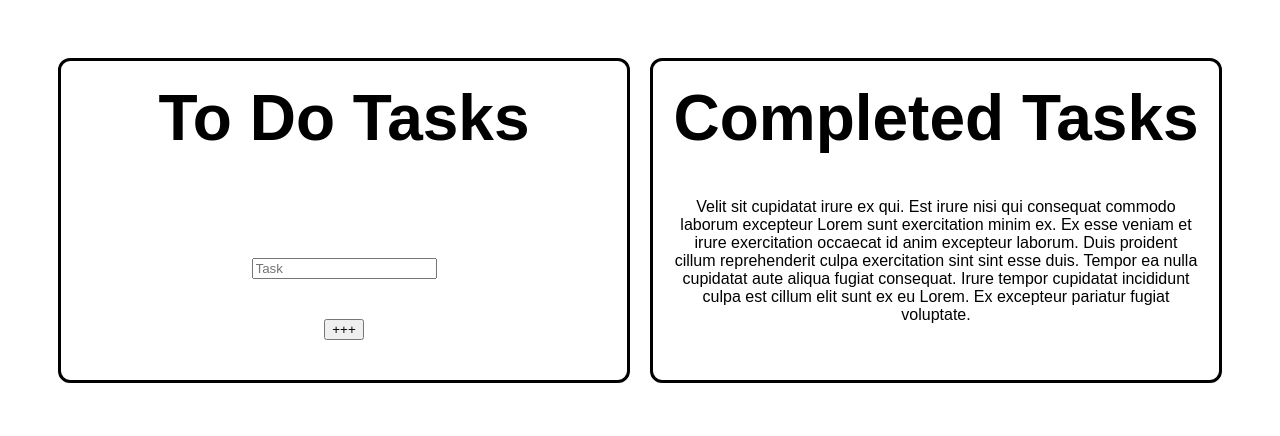
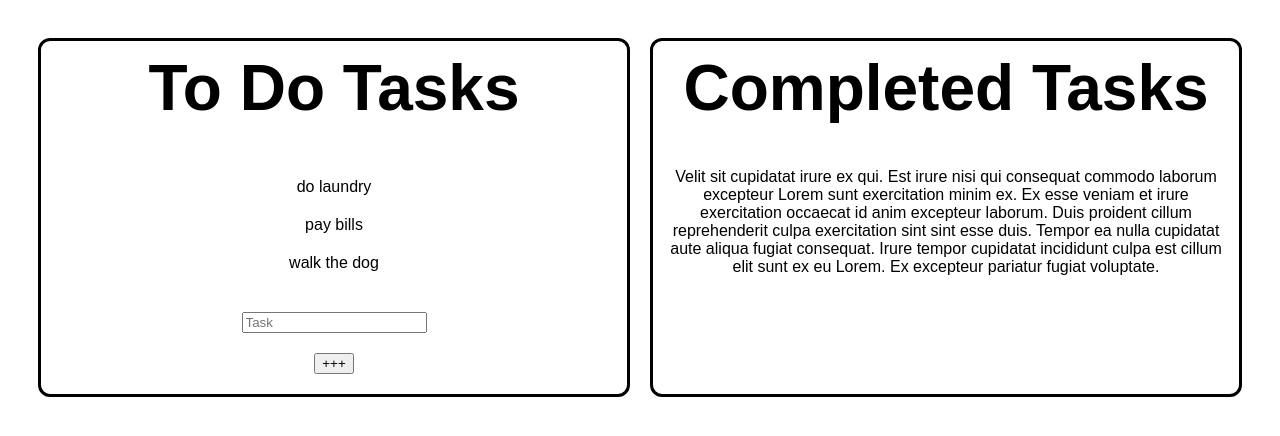
Before and after one commit to BeccaN/tasker, a React (Create React App) app: page / in a window 1280 px wide. Shown: the top 436 px of the page. Built offline with nearby package versions, Linux system fonts and the light colour scheme.

Commit message:
Added tasks state to App

```diff
--- a/src/App.js
+++ b/src/App.js
@@ -1,10 +1,13 @@
 import TaskContainer from './components/TaskContainer'
 import CompleteTaskContainer from './components/CompleteTaskContainer'
+import React, { useState } from 'react';
 
 function App() {
+  const [tasks, setTasks] = useState(['do laundry', 'pay bills', 'walk the dog'])
+
   return (
     <div className="App">
-      <TaskContainer />
+      <TaskContainer tasks={tasks} />
       <CompleteTaskContainer />
     </div>
   );
--- /dev/null
+++ b/src/components/Task.js
@@ -0,0 +1,9 @@
+import React from 'react'
+
+export default function Task(props) {
+  return (
+    <div>
+      {props.task}
+    </div>
+  )
+}
--- a/src/components/TaskContainer.js
+++ b/src/components/TaskContainer.js
@@ -1,5 +1,6 @@
 import React, {Component} from 'react'
 import NewTaskForm from './NewTaskForm'
+import Task from './Task'
 
 export default class TaskContainer extends Component {
 
@@ -9,6 +10,7 @@ export default class TaskContainer extends Component {
       return(
           <div className="task-container">
             <h1>To Do Tasks</h1>
+            {this.props.tasks.map(task => <Task task={task} />)}
             <NewTaskForm />
           </div>
       );
--- a/src/index.css
+++ b/src/index.css
@@ -12,7 +12,7 @@ body {
 }
 
 section, aside, div {
-  padding: 20px;
+  padding: 10px;
   border-radius: 12px;
 }
 
```
